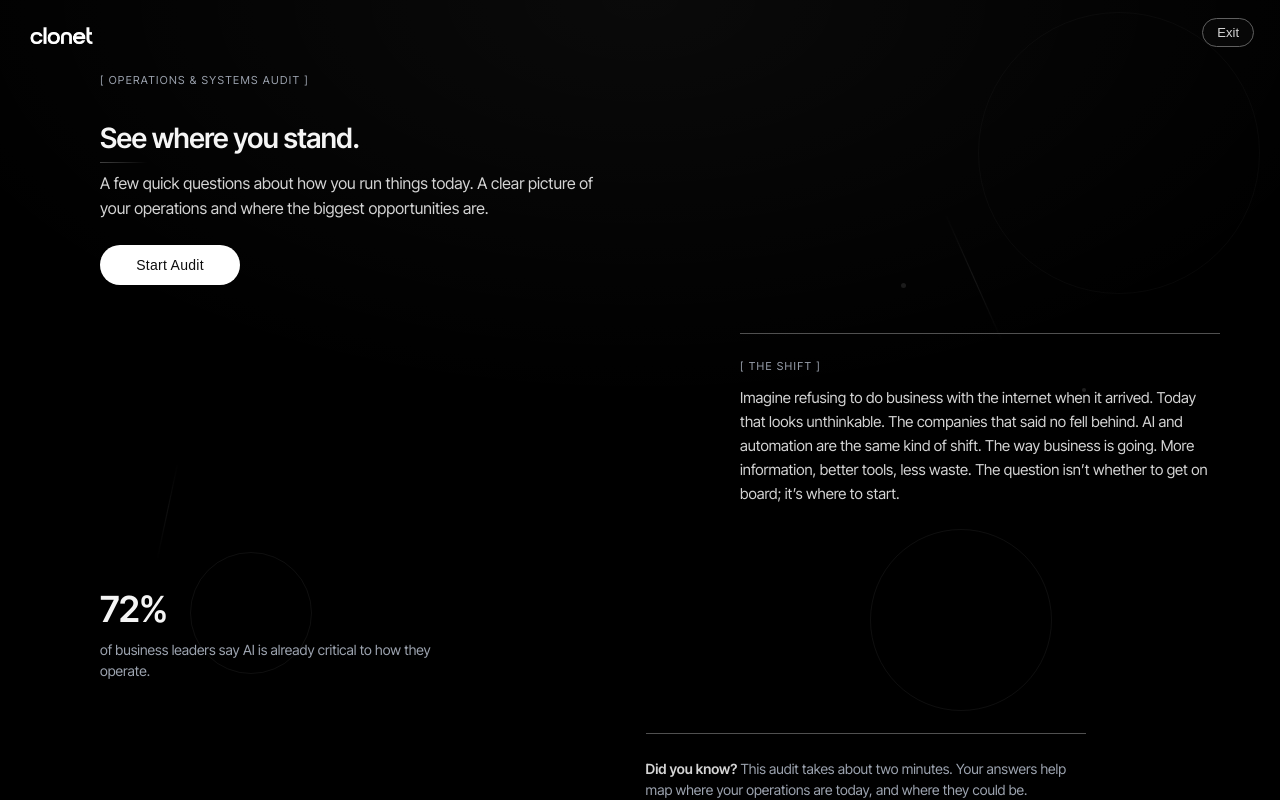
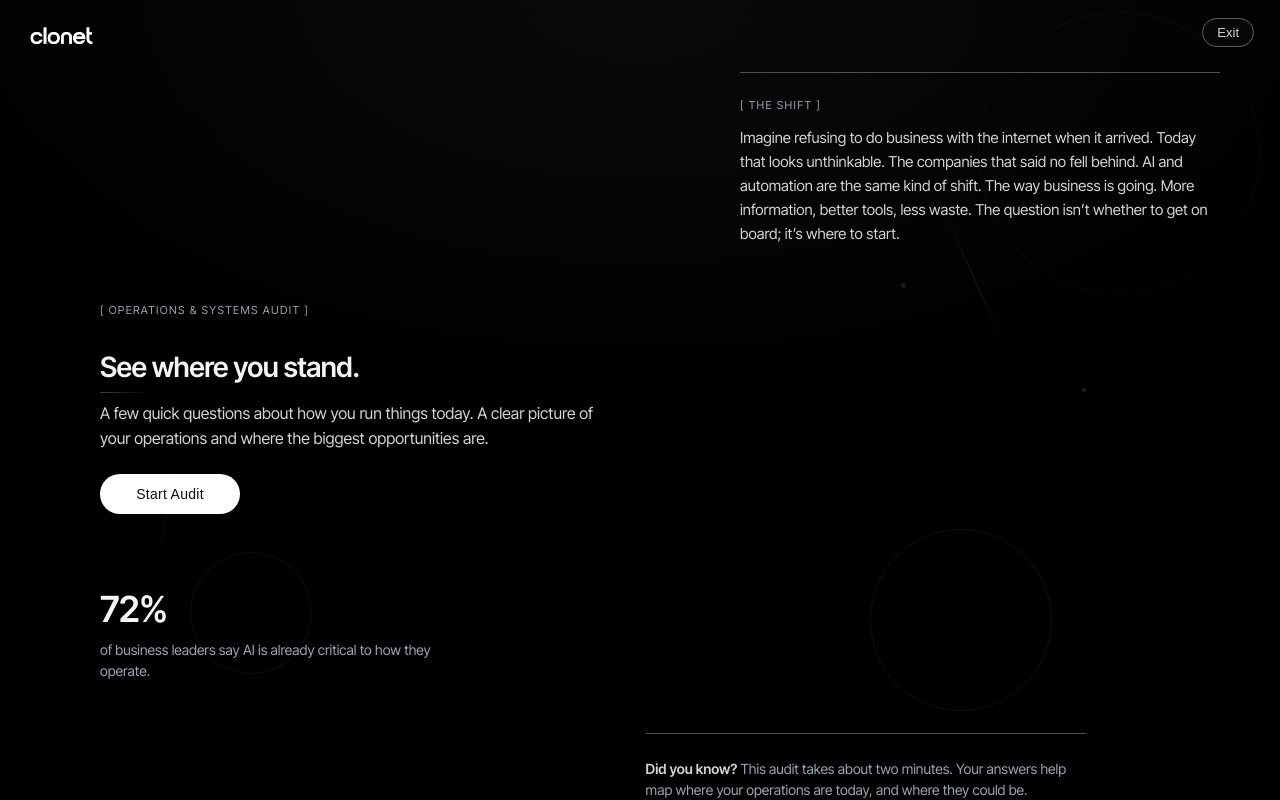
Before and after one commit to welcmhome/clonet-audit, a Next.js app: page / in a window 1280 px wide. Shown: the top 800 px of the page. Built offline with nearby package versions, Linux system fonts and the light colour scheme; a web font is replaced by a local one.

Commit message:
Swap intro: The shift first, See where you stand second

```diff
--- a/components/OperationsAudit.tsx
+++ b/components/OperationsAudit.tsx
@@ -394,6 +394,12 @@ export const OperationsAudit: React.FC = () => {
               <div className="intro-graphic intro-graphic-line-2" aria-hidden />
               <div className="intro-graphic intro-graphic-dot-2" aria-hidden />
               <div className="intro-graphic intro-graphic-dot-3" aria-hidden />
+              <div className="intro-block intro-analogy-block">
+                <p className="intro-analogy-label">[ THE SHIFT ]</p>
+                <p className="intro-analogy-text">
+                  Imagine refusing to do business with the internet when it arrived. Today that looks unthinkable. The companies that said no fell behind. AI and automation are the same kind of shift. The way business is going. More information, better tools, less waste. The question isn’t whether to get on board; it’s where to start.
+                </p>
+              </div>
               <div className="intro-block intro-head-block">
                 <p className="intro-label">[ OPERATIONS &amp; SYSTEMS AUDIT ]</p>
                 <h2 className="intro-headline">See where you stand.</h2>
@@ -413,12 +419,6 @@ export const OperationsAudit: React.FC = () => {
                     Start Audit
                   </button>
                 </div>
-              </div>
-              <div className="intro-block intro-analogy-block">
-                <p className="intro-analogy-label">[ THE SHIFT ]</p>
-                <p className="intro-analogy-text">
-                  Imagine refusing to do business with the internet when it arrived. Today that looks unthinkable. The companies that said no fell behind. AI and automation are the same kind of shift. The way business is going. More information, better tools, less waste. The question isn’t whether to get on board; it’s where to start.
-                </p>
               </div>
               <div className="intro-block intro-stat-block">
                 <p className="intro-stat">
```
